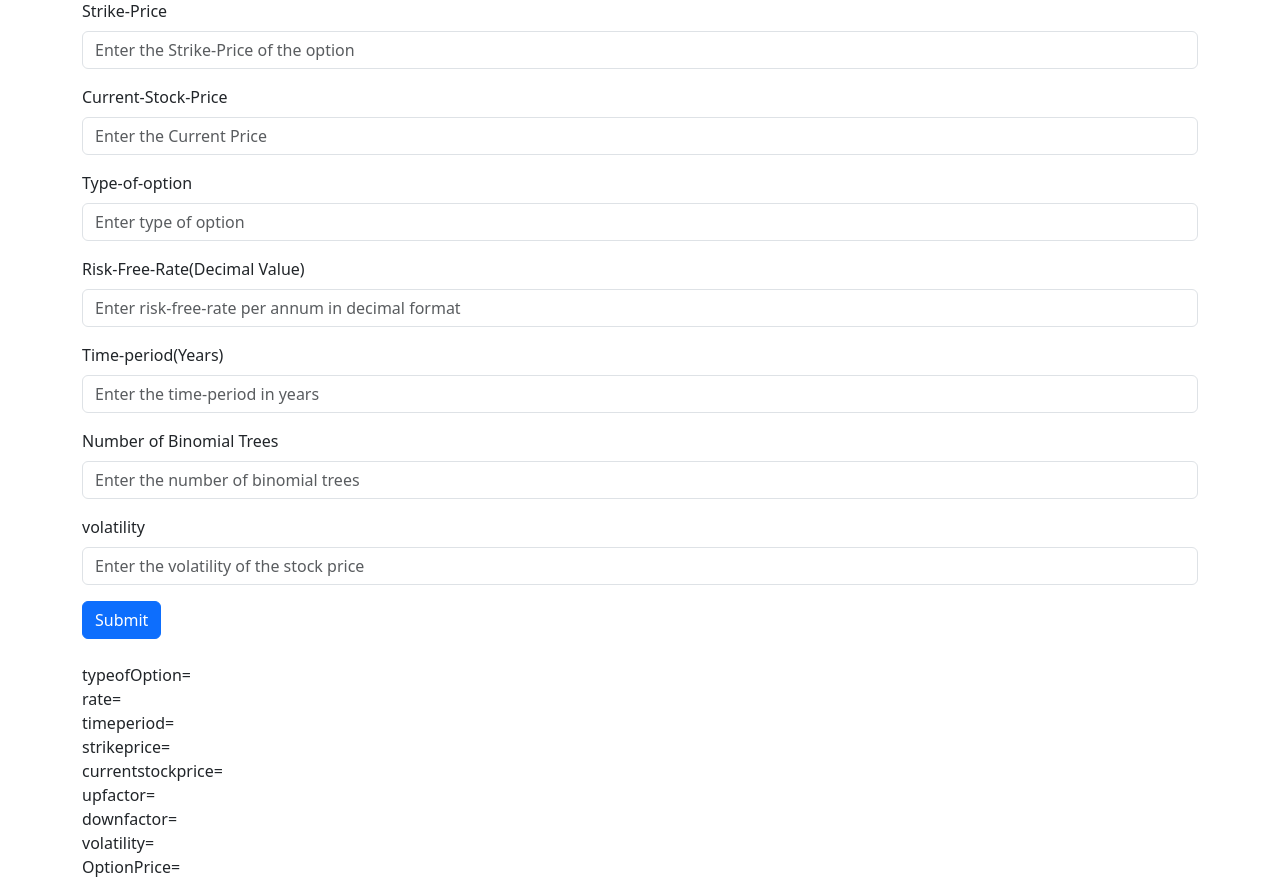
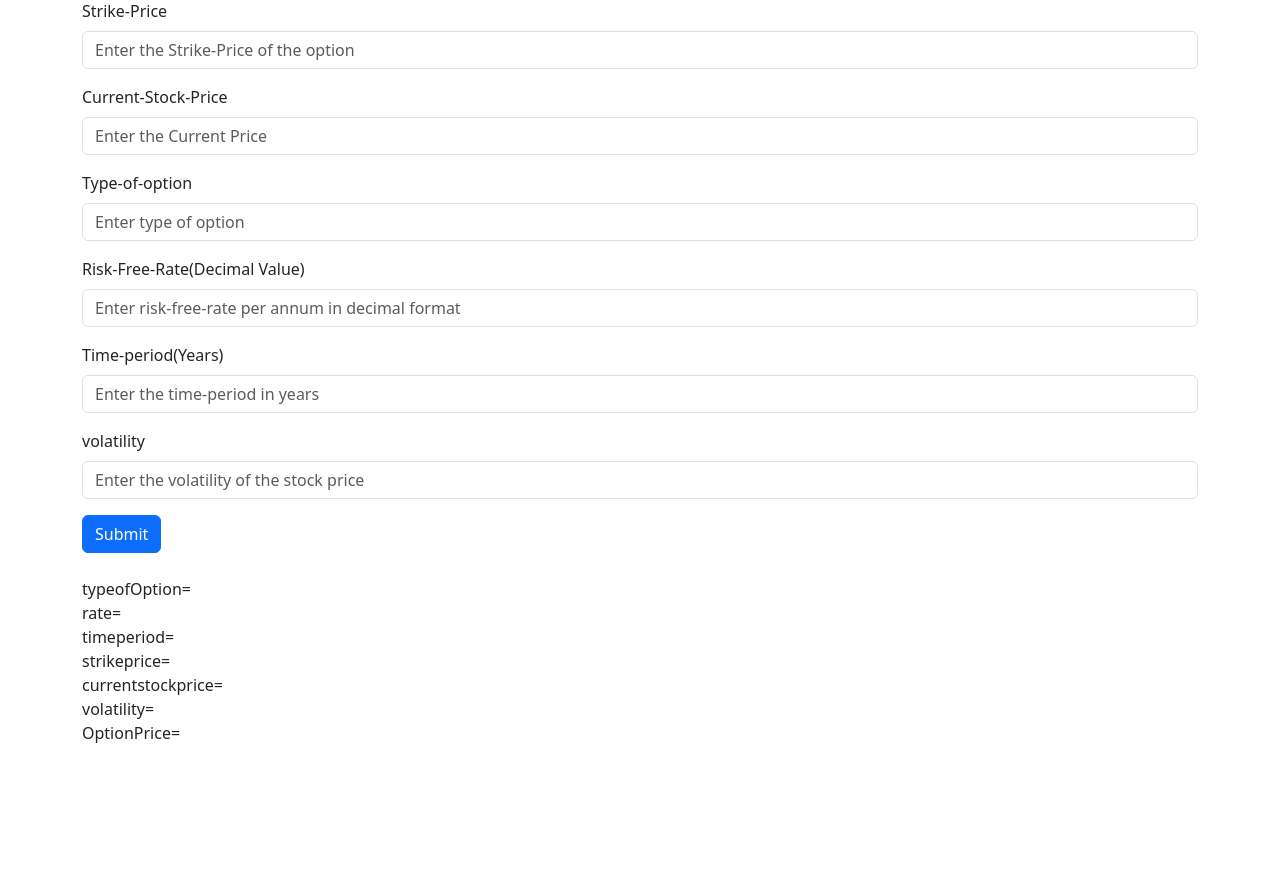
Before and after one commit to Daksh-raj/finance_project, a Django app: page /black_scholes in a window 1280 px wide. Shown: the part 675-1554 px from the top of the page. After the commit the page ends 1418 px from the top, so only its background shows below. Run offline with Django 4.2, Linux system fonts and the light colour scheme.

Commit message:
Added the black scholes formula

```diff
--- a/myapp/views.py
+++ b/myapp/views.py
@@ -2,6 +2,7 @@ from django.shortcuts import render,HttpResponse
 from datetime import datetime
 from myapp.models import Contact
 import math
+from scipy.stats import norm
 # Create your views here.
 def index(request):
     context={
@@ -95,41 +96,21 @@ def black_scholes(request):
         type=request.POST.get("type")
         rate=request.POST.get("rate")
         timeperiod=request.POST.get("timeperiod")
-        binomial=request.POST.get("binomial")
         sigma=request.POST.get("sigma")
-        u=math.exp(float(sigma)*math.sqrt(float(timeperiod)/float(binomial)))
-        d=math.exp(-float(sigma)*math.sqrt(float(timeperiod)/float(binomial)))
-        pu=((math.exp(float(rate)*float(timeperiod)/float(binomial)))-float(d))/(float(u)-float(d))
-        pd=1-pu
-        disc=math.exp(-float(rate)*float(timeperiod)/float(binomial))
-
-        St = [0] * (int(binomial)+1)
-        C = [0] * (int(binomial)+1)
-
-        St[0]=float(current)*float(d)**int(binomial)
-
-        for j in range(1, int(binomial)+1):
-            St[j] = St[j-1] * u/d
-
-        for j in range(1, int(binomial)+1):
-            if type == 'put':
-                C[j] = max(float(strike)-St[j],0)
-            elif type == 'call':
-                C[j] = max(St[j]-float(strike),0)
-
-        for i in range(int(binomial), 0, -1):
-            for j in range(0, i):
-                C[j] = disc*(pu*C[j+1]+pd*C[j])
-
+        d1=(math.log(float(current)/float(strike))+(float(rate)+float(sigma)*float(sigma))*float(timeperiod))/float(sigma)*math.sqrt(float(timeperiod))
+        d2=d1-float(sigma)*math.sqrt(float(timeperiod))
+        price=0
+        if(type=="call"):
+            price=norm.cdf(float(d1), 0, float(sigma)*float(sigma))*float(current)-norm.cdf(d2, 0, float(sigma)*float(sigma))*float(strike)*math.exp(-float(rate)*float(timeperiod))
+        else:
+            price=float(current)*math.exp(-float(rate)*float(timeperiod))*norm.cdf(-d2,0,float(sigma)*float(sigma))-float(current)*norm.cdf(-d1,0,float(sigma)*float(sigma))
         ob.update({"type":type})
         ob.update({"rate":rate})
-        ob.update({"upfactor":u})
-        ob.update({"downfactor":d})
         ob.update({"timeperiod":timeperiod})
         ob.update({"strike":strike})
         ob.update({"current":current})
         ob.update({"volatility":sigma})
-        ob.update({"optionPrice":C[0]})
+        ob.update({"optionPrice":price})
     return render(request,"black_scholes.html",ob)
 def contact(request):
     ob={}
--- a/templates/black_scholes.html
+++ b/templates/black_scholes.html
@@ -70,18 +70,6 @@
       />
     </div>
     <div class="mb-3">
-      <label for="binomial" class="form-label">Number of Binomial Trees</label>
-      <input
-        type="number"
-        step="0.001"
-        class="form-control"
-        id="binomial"
-        name="binomial"
-        placeholder="Enter the number of binomial trees"
-        aria-describedby="emailHelp"
-      />
-    </div>
-    <div class="mb-3">
       <label for="sigma" class="form-label">volatility</label>
       <input
         type="number"
@@ -101,8 +89,6 @@
   timeperiod={{timeperiod}}<br />
   strikeprice={{strike}}<br />
   currentstockprice={{current}}<br />
-  upfactor={{upfactor}}<br />
-  downfactor={{downfactor}}<br />
   volatility={{volatility}}<br />
   OptionPrice={{optionPrice}}
 </div>
```
